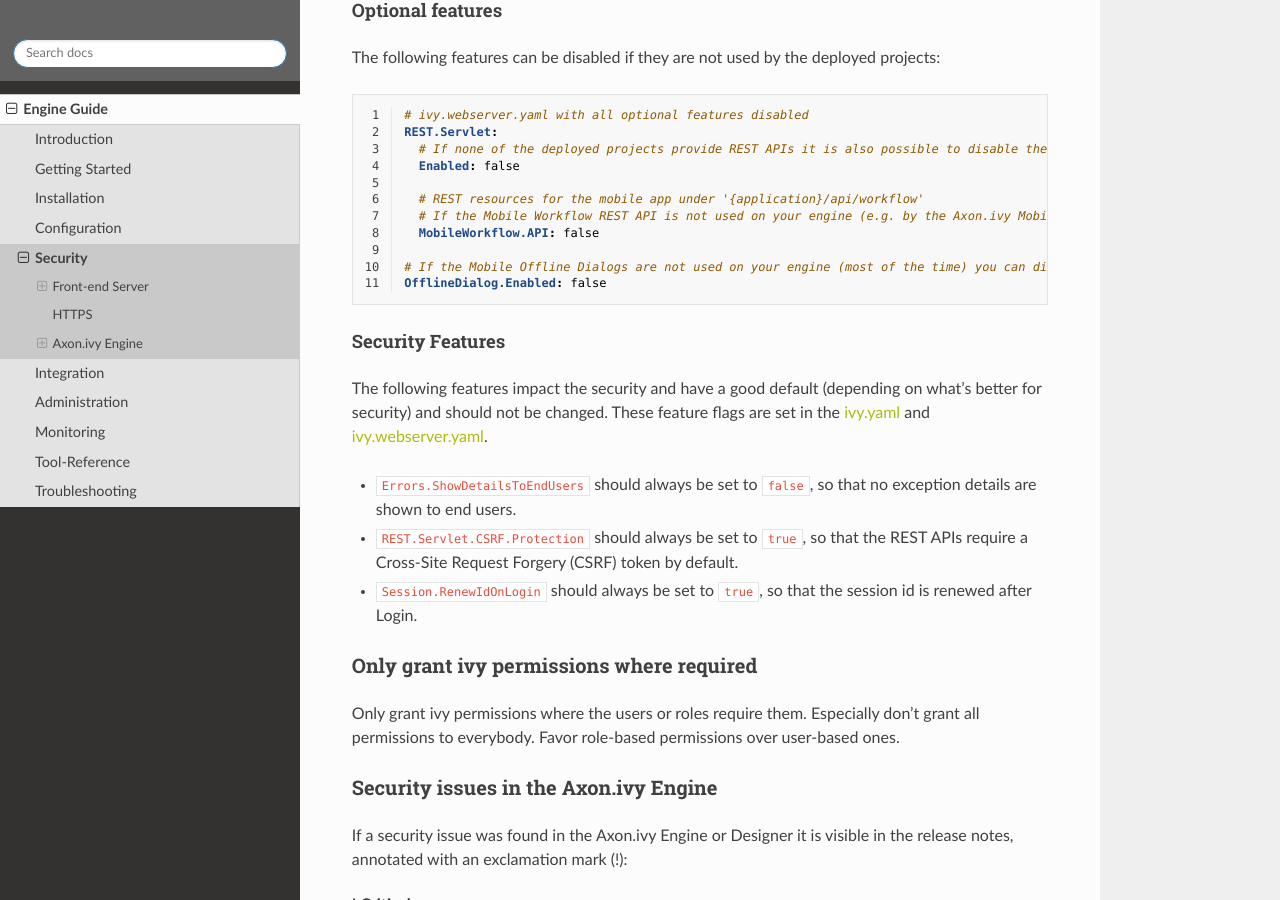
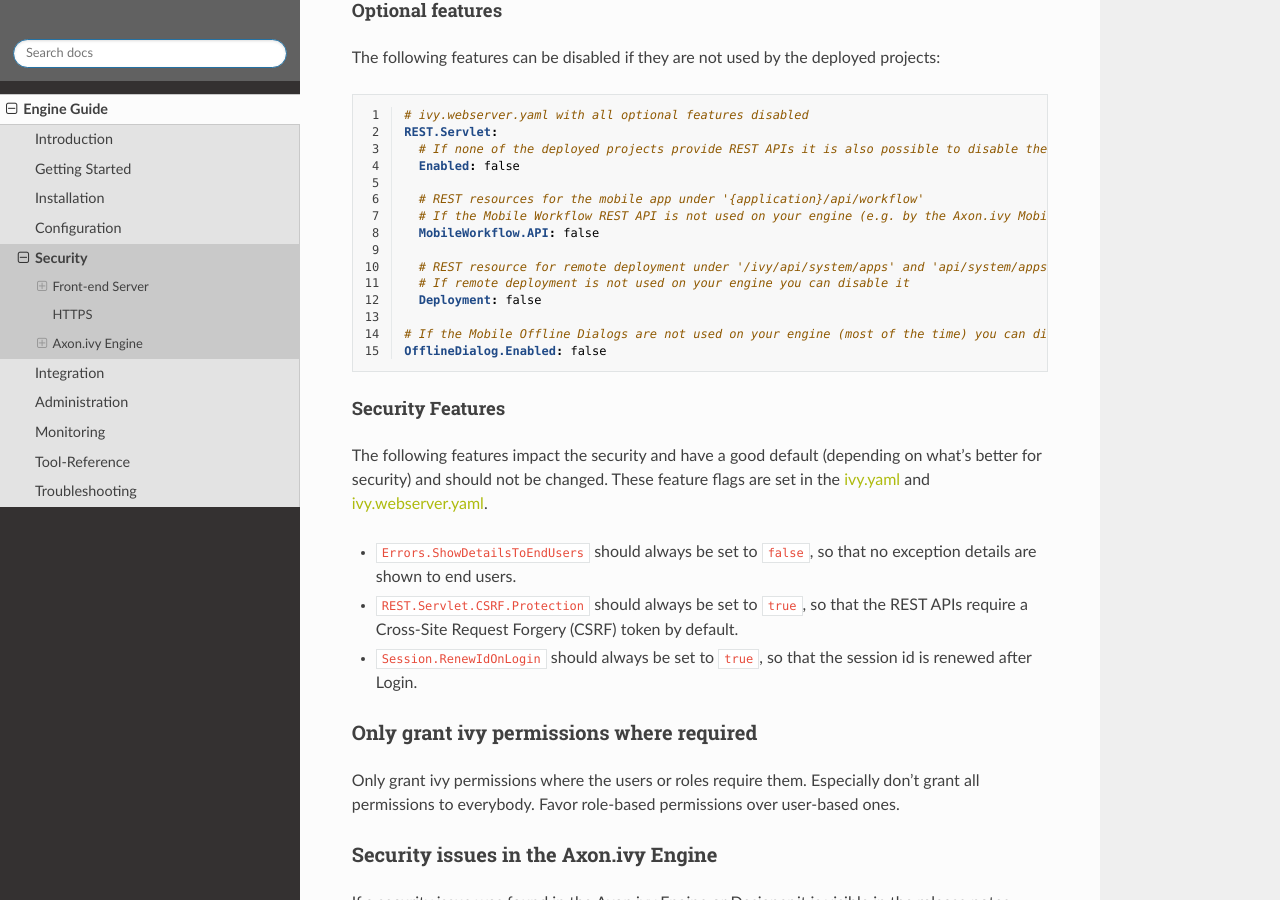
Before and after one commit to bernhardAxonIvy/doc, a Sphinx documentation site: the page built from source/engine-guide/security/index.rst, in a window 1280 px wide and 900 px high, scrolled down 4790 px. Built offline with Sphinx 7.4.7 and the Read the Docs theme 2.0.0, drawn with Linux system fonts in a browser that asks for light colours; the version number could not be read and is left out.

Commit message:
XIVY-3036 fix scanner thread test (behaviour changed), add yaml property to security docu for disable if not needed

```diff
--- a/source/engine-guide/security/includes/webserver-disabled-features.yaml
+++ b/source/engine-guide/security/includes/webserver-disabled-features.yaml
@@ -7,5 +7,9 @@
   # If the Mobile Workflow REST API is not used on your engine (e.g. by the Axon.ivy Mobile App) you can disable it
   MobileWorkflow.API: false
 
+  # REST resource for remote deployment under '/ivy/api/system/apps' and 'api/system/apps/{application}'
+  # If remote deployment is not used on your engine you can disable it
+  Deployment: false
+
 # If the Mobile Offline Dialogs are not used on your engine (most of the time) you can disable them
 OfflineDialog.Enabled: false
```
